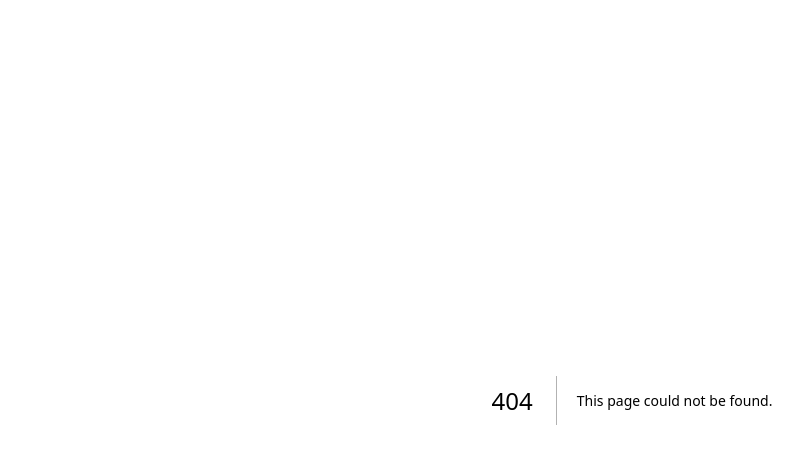
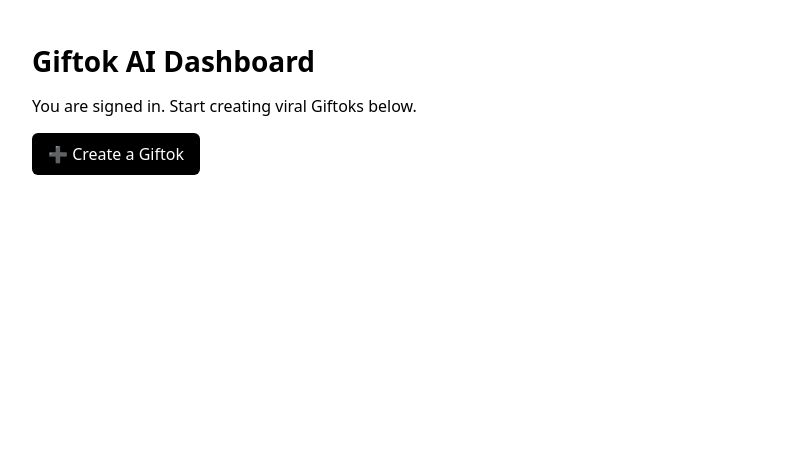
Before and after one commit to avashishta101-create/giftok-ai, a Next.js app: page /protected in a window 1280 px wide. Before the commit this address had no page. Shown: the top 464 px of the page, without its empty margins (8-811 px from the left). Built offline with nearby package versions, Linux system fonts and the light colour scheme.

Commit message:
attempt 2 create page in protected

```diff
--- /dev/null
+++ b/app/protected/page.tsx
@@ -0,0 +1,30 @@
+import Link from "next/link";
+
+export default function ProtectedHome() {
+  return (
+    <div style={{ padding: 40 }}>
+      <h1 style={{ fontSize: 28, fontWeight: "bold" }}>
+        Giftok AI Dashboard
+      </h1>
+
+      <p style={{ marginTop: 12 }}>
+        You are signed in. Start creating viral Giftoks below.
+      </p>
+
+      <div style={{ marginTop: 24 }}>
+        <Link
+          href="/create"
+          style={{
+            padding: "10px 16px",
+            background: "black",
+            color: "white",
+            borderRadius: 6,
+            textDecoration: "none",
+          }}
+        >
+          ➕ Create a Giftok
+        </Link>
+      </div>
+    </div>
+  );
+}
```
